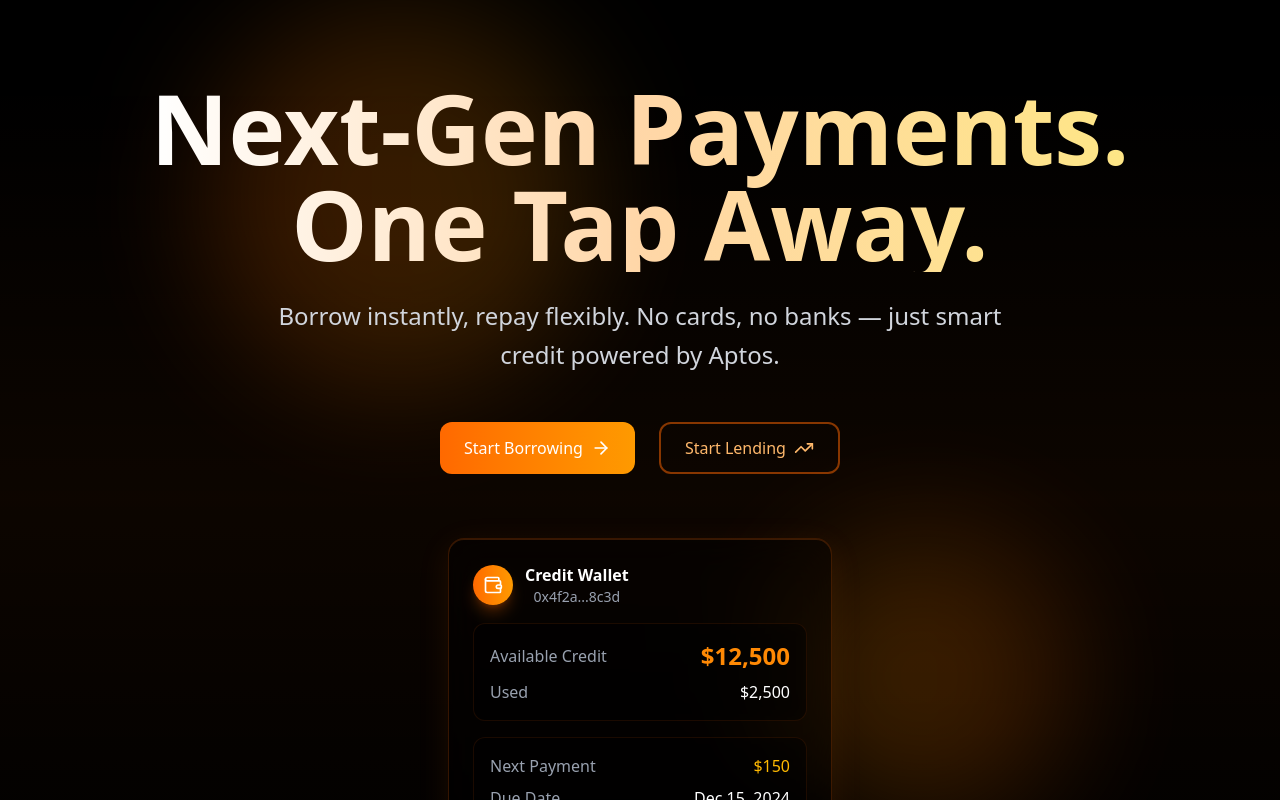
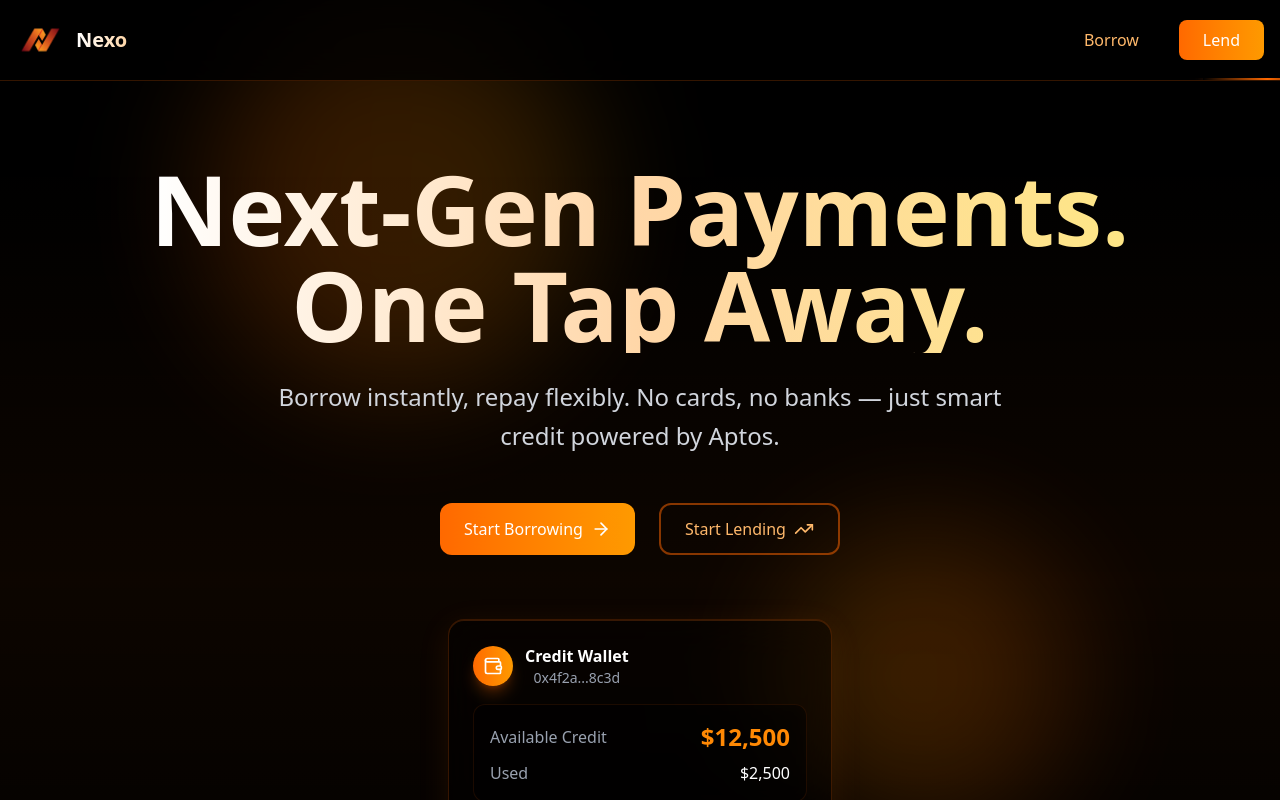
Before and after one commit to nexo-org/nexo-frontend, a React (Vite) app: page / in a window 1280 px wide. Shown: the top 800 px of the page. Built offline with nearby package versions, Linux system fonts and the light colour scheme.

Commit message:
add navbar

```diff
--- /dev/null
+++ b/src/components/Navigation/Navbar.tsx
@@ -0,0 +1,69 @@
+import { motion } from "framer-motion";
+import { useNavigate } from "react-router-dom";
+
+const Navbar = () => {
+  const navigate = useNavigate();
+  return (
+    <motion.nav
+      initial={{ opacity: 0, y: -20 }}
+      animate={{ opacity: 1, y: 0 }}
+      transition={{ duration: 0.8 }}
+      className="top-0 w-full z-50 bg-black/80 backdrop-blur-xl border-b border-orange-500/20 relative"
+    >
+      {/* Moving glowing line */}
+      <div className="absolute bottom-0 left-0 right-0 h-0.5 overflow-hidden">
+        <motion.div
+          className="absolute h-full w-32 bg-gradient-to-r from-transparent via-orange-500 to-transparent"
+          animate={{
+            x: ["-128px", "95vw"],
+          }}
+          transition={{
+            duration: 6,
+            repeat: Infinity,
+            repeatType: "reverse",
+            ease: "easeInOut",
+          }}
+          style={{
+            boxShadow: "0 0 10px rgba(249, 115, 22, 0.8), 0 0 20px rgba(249, 115, 22, 0.4)",
+          }}
+        />
+      </div>
+
+      <div className="max-w-7xl mx-auto px-4 py-4">
+        <div className="flex items-center justify-between">
+          <motion.div whileHover={{ scale: 1.05 }} className="flex items-center gap-3">
+            <img
+              src="/logo.png"
+              alt="Logo"
+              className="w-12 h-12 flex items-center justify-center object-contain"
+            />
+            <span className="text-xl font-bold bg-gradient-to-r from-white to-orange-200 bg-clip-text text-transparent">
+              Nexo
+            </span>
+          </motion.div>
+
+          <div className="flex items-center gap-4">
+            <motion.button
+              onClick={() => navigate("/borrow")}
+              whileHover={{ scale: 1.05 }}
+              whileTap={{ scale: 0.95 }}
+              className="px-6 py-2 text-orange-300 hover:text-white transition-colors duration-300 font-medium"
+            >
+              Borrow
+            </motion.button>
+            <motion.button
+              onClick={() => navigate("/lend/deposit")}
+              whileHover={{ scale: 1.05 }}
+              whileTap={{ scale: 0.95 }}
+              className="px-6 py-2 bg-gradient-to-r from-orange-500 to-amber-500 text-white rounded-lg font-medium hover:shadow-lg hover:shadow-orange-500/40 transition-all duration-300"
+            >
+              Lend
+            </motion.button>
+          </div>
+        </div>
+      </div>
+    </motion.nav>
+  );
+};
+
+export default Navbar;
--- a/src/pages/LandingPage.tsx
+++ b/src/pages/LandingPage.tsx
@@ -208,6 +208,7 @@
 
   return (
     <div className="min-h-screen bg-black text-white overflow-x-hidden">
+      <Navbar />
       <FloatingOrbs />
 
       {/* Hero Section */}
```
